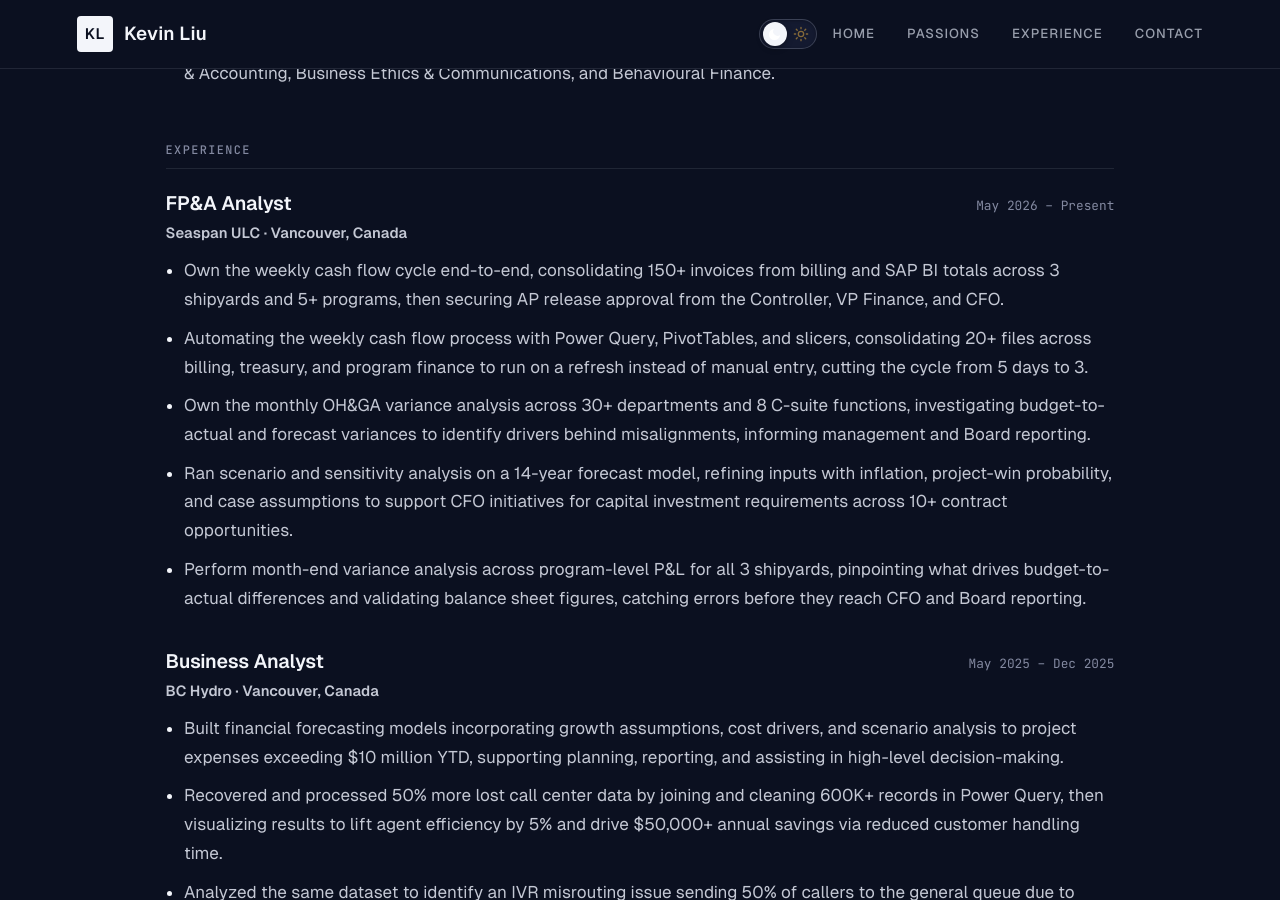
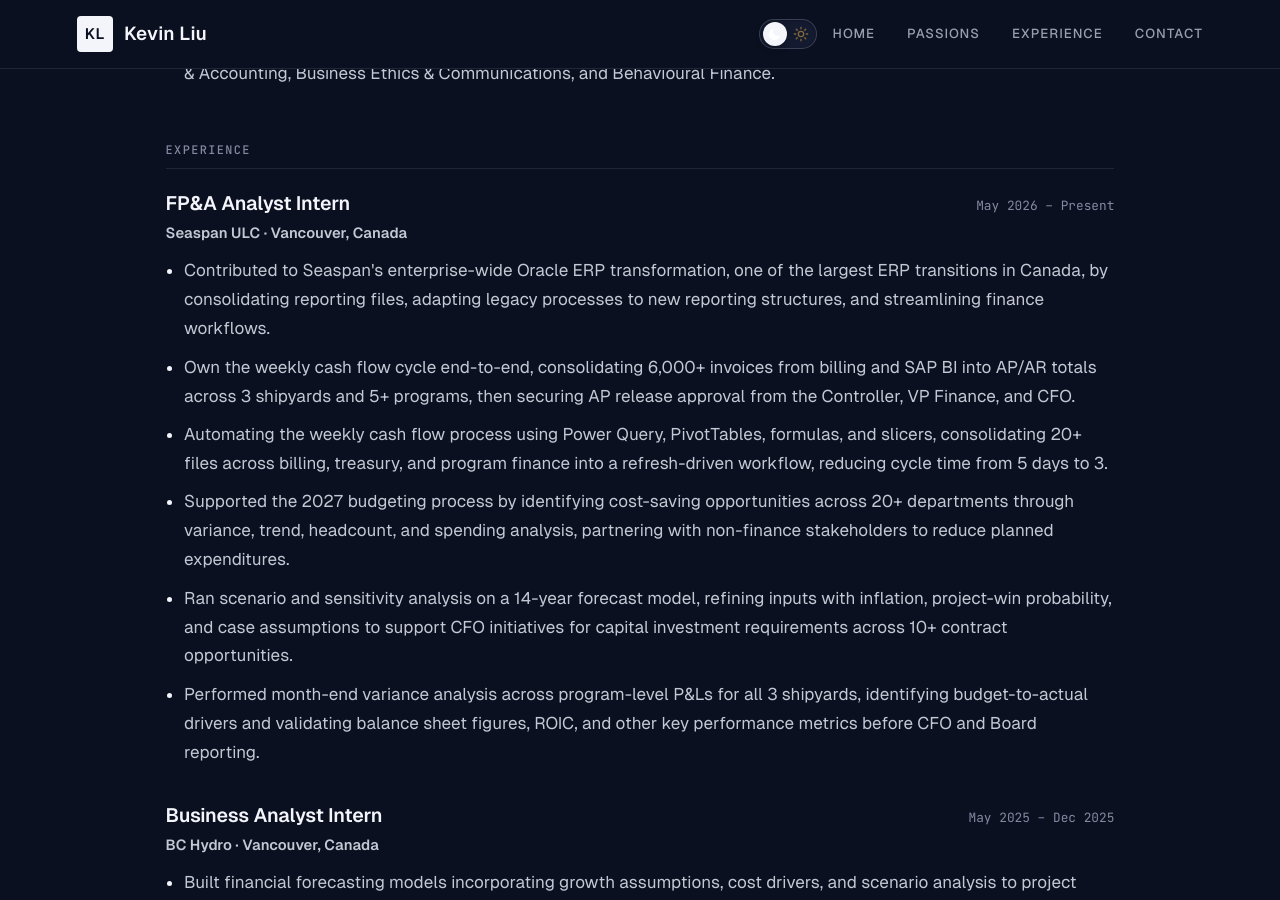
Before and after one commit to kev2k04/kev2k04.github.io, a Jekyll site: the page built from resume.html, in a window 1280 px wide and 900 px high, scrolled down 893 px. Built offline with Jekyll 4.4.1, drawn with Linux system fonts in a browser that asks for light colours; part of the change alters nothing that is shown; some of the changed text lies outside the part shown.

Commit message:
Update Seaspan story and resume to the November resume
- Resume PDF: replace with the resume page only (the cover letter template
  page is left out); resume page text now matches the PDF word for word
- Seaspan: FP&A Analyst Intern; new story covering cash flow ownership,
  automation, the Oracle ERP move, the 2027 budget and Board deck, cost
  savings, the CFO Town Hall model and the 5+7 forecast, with every number
  tied to the resume (6,000+ invoices, 20+ files, 5 days to 3, 14-year model)
- BC Hydro and Joshua Tree figures aligned to the resume; Intern titles
- Graduation date now May 2028; profile blurbs drop unsupported figures

Co-Authored-By: Claude Opus 5.5 <noreply@anthropic.com>

```diff
--- a/_data/experiences.yml
+++ b/_data/experiences.yml
@@ -17,53 +17,87 @@
   company: Seaspan
   logo_text: SE
   logo: "/assets/images/logos/seaspan.png"            # e.g. /assets/images/logos/seaspan.svg
-  role: "FP&A Analyst"
+  role: "FP&A Analyst Intern"
   dates: "May 2026 – Present"
   location: "Vancouver, Canada"
   blurb: >-
-    I'm currently working at Seaspan as a Financial Analyst Intern within the
-    FP&amp;A department. Here, I support forecasting, budgeting, and executive
-    reporting initiatives as a primary responsibility along with any Ad Hoc
-    projects I can get my hands on!
+    I'm currently an FP&amp;A Analyst Intern at Seaspan. I own the weekly cash
+    flow cycle, helped build the 2027 budget, and support the forecasting and
+    reporting that goes up to the CFO and the Board, all while Seaspan moves
+    onto Oracle, one of the largest ERP transitions in Canada.
   image: "/assets/images/seaspan.jpg"
   # Points can be a plain string OR an object. A `key: true` point becomes a
   # clickable, shining highlight; add `image:` to show a popup on hover.
+  # Every number here matches the resume (assets/Kevin-Liu-FPA-Resume.pdf).
   points:
     - text: >-
-        I own the weekly cash flow cycle end-to-end. Every week I consolidate
-        150+ invoices out of billing and SAP BI into AP and AR totals across our
-        3 shipyards and 5+ programs, then take the AP release through approval
-        with the Controller, VP Finance, and CFO.
+        Cash flow is my baby at Seaspan. When the FA2 who owned it left the
+        company, I took over the 13-week rolling forecast of AP and AR, and
+        quickly learned what a poorly maintained legacy file looks like. Every
+        week I consolidate 6,000+ invoices from billing and SAP BI into AP and
+        AR totals across our 3 shipyards and 5+ programs, working with the AP,
+        AR, treasury, billing, and program finance teams, then take the AP
+        release through approval with the Controller, VP Finance, and CFO.
     - text: >-
-        That process used to be five days of manual entry, so I automated it.
-        Using Power Query, PivotTables, and slicers, I wired 20+ files from
-        billing, treasury, and program finance into a model that rebuilds on a
-        refresh instead of by hand, and cut the cycle from 5 days to 3.
+        The process started out almost entirely manual: hardcoded pastes, a long
+        weekly email of invoices to the billing team, and a Monday spent
+        checking their replies one by one. I replaced the email with a shared
+        file on Teams that feeds our AP file through XLOOKUP and LET formulas,
+        then tied the consolidated file to the AP, AR, treasury, and prior-week
+        numbers with lookups. Using Power Query, PivotTables, formulas, and
+        slicers, 20+ files across billing, treasury, and program finance now
+        update on a refresh, which cut the cycle from 5 days to 3.
+    - text: >-
+        I also contributed to Seaspan's Oracle ERP transformation, one of the
+        largest ERP transitions in Canada. When our invoice list changed format,
+        I learned the new mapping, automated a weekly Oracle download into the
+        AP file, and matched each invoice to its project and the chart of
+        accounts so unbillable costs are flagged automatically (IF and IFNA).
+        Before go-live came a blackout period where invoices had to be paid 4
+        weeks ahead, so we worked with the billing team against a forecasted AP
+        limit to decide what could be released before taking it to the VP
+        Finance.
+    - text: >-
+        For the 2027 budget, I worked across the three big pieces: headcount,
+        labour hours, and department costs. For the Board deck, I pulled income
+        statement numbers for the profitability graphs, built headcount
+        waterfall charts, calculated FTEs from labour and production hours,
+        consolidated slides from program finance and capex, and wrote the
+        commentary on OH&amp;GA variances between the 2027 budget and the 2026
+        forecast.
+    - text: >-
+        Alongside the budget, I helped track cost-saving opportunities across
+        20+ departments, including an intern headcount initiative. Each
+        department received an allocated number of interns, and I worked with
+        the department owners to confirm their counts, tracked which roles would
+        continue into 2027, followed up with the CFO on requests for more, and
+        delivered the final intern list for the budget. I also calculated the
+        roll-offs from Project Horizon, the team behind the Oracle move, as
+        people returned to their previous roles.
     - key: true
       image: "/assets/images/CFO Townhall.jpg"
       text: >-
-        During my first month at Seaspan, I had the opportunity to work on a
-        long-term forecast model spanning 2027 to 2040. I ran scenario and
-        sensitivity analyses that considered factors such as inflation,
-        project-win probability, and best/worst-case assumptions, which fed the
-        CFO's capital-investment initiatives across 10+ contract opportunities.
-        The work supported financial reporting for a CFO Town Hall, where the
-        results were presented by Seaspan's CFO, James Clarke.
+        One of my most memorable moments was the CFO Town Hall in North
+        Vancouver. I worked on a 14-year income statement forecast spanning
+        2027 to 2040, running scenario and sensitivity analysis on inflation,
+        project-win probability, and best and worst cases to support the CFO's
+        capital investment initiatives across 10+ contract opportunities. Seeing
+        my slide presented by Seaspan's CFO, James Clarke, was a highlight, even
+        if most of this work is appreciated in silence.
     - text: >-
-        This project gave me early exposure to how long-range financial planning
-        supports executive decision-making, and helped me better understand the
-        role FP&amp;A plays in translating complex assumptions into clear business
-        insights.
+        One of my first projects was the 5+7 forecast: five months of actuals
+        and seven months forecast. I compared January to May actuals against
+        budget, number-checked presentation material against our files, sat in
+        on meetings with budget owners, and uploaded the forecast to E1. When
+        the work picked up in June and the asks started stacking, I started
+        taking notes, recording our team meetings, and confirming asks in
+        1-on-1s. It taught me how much organization and accountability matter.
     - text: >-
-        I currently own the monthly OH&amp;GA variance analysis across 30+
-        departments and 8 C-suite functions. I dig into budget-to-actual and
-        forecast variances to find the drivers behind each misalignment, write
-        the commentary, and build the graphs that feed our management and Board
-        reporting.
-    - text: >-
-        I also run month-end variance analysis on the program-level P&amp;L for
-        all 3 shipyards, validating the balance sheet figures and catching
-        errors before anything reaches the CFO or the Board.
+        Every month I run the OH&amp;GA variance analysis across 30+ departments
+        and the month-end variance analysis on the program-level P&amp;Ls for all
+        3 shipyards, identifying the drivers behind budget-to-actual differences
+        and validating balance sheet figures, ROIC, and other key performance
+        metrics before they reach CFO and Board reporting.
   # Feature story — renders as a clickable card in the panel's detail view that
   # opens a third view (alongside details / gallery). Add `feature:` to any
   # experience to give it one.
@@ -110,6 +144,7 @@
     - DAX
     - Tableau
     - SAP BI
+    - Oracle ERP
     - FP&A
     - Financial Modeling
     - Scenario & Sensitivity Analysis
@@ -151,9 +186,9 @@
     within our workflows, softwares, and departments.
   image: "/assets/images/bc-hydro-wallpaper.jpg"
   points:
-    - "My largest project at BC Hydro focused on reducing the average handle time within the call centre, where costs were exceeding +$1M annually. I utilized software such as Excel, Power BI, Power Query, and DAX Studio to pull and consolidate datasets of over 600,000 rows, then delivered a proposal outlining initiatives around agent training, performance tracking, and system gap identification. This proposal looked to ultimately help reduce average handle time by 6 seconds per agent (or over $50,000 per year) at zero additional cost when fully integrated."
-    - "My second project focused on fixing the Interactive Voice Response (IVR) system, where inaccurate call tagging left over 50% of call drivers unidentifiable in our database. By improving utterance recognition through Google Dialogflow, I reduced the misclassification rate from 30% to 25%. This 5-percentage-point improvement, when scaled across 600,000 annual calls, had the potential to save over 150,000 minutes in misdirected handle time annually."
-    - "Nearing the end of my time at BC Hydro, I helped build a financial forecasting model that incorporated various growth assumptions, cost drivers, and scenarios to project changes in Canada Post expenses under different rate and fee structures. With annual Canada Post expenses exceeding $10 million, the model supported financial planning, reporting, and executive level decision making."
+    - "My largest project at BC Hydro focused on reducing the average handle time within the call centre. Using Excel, Power BI, Power Query, and DAX Studio, I recovered and processed 50% more of our lost call centre data by joining and cleaning 600K+ records, then delivered a proposal around agent training, performance tracking, and system gap identification. Visualizing the results showed a path to lift agent efficiency by 5% and save $50,000+ a year through reduced customer handling time, at zero additional cost once fully integrated."
+    - "My second project focused on the Interactive Voice Response (IVR) system. Analyzing the same dataset, I found a misrouting issue that sent 50% of callers to the general queue after failed verification, where repeated transfers and re-verification by multiple agents added 5 minutes to each interaction. By analyzing Google Dialogflow call data for high-frequency intent phrases, I improved utterance recognition and reduced the error rate from 30% to 25% across 4,000 calls, projected to save 150,000+ minutes a year at scale."
+    - "Nearing the end of my time at BC Hydro, I helped build a financial forecasting model that incorporated various growth assumptions, cost drivers, and scenarios to project changes in Canada Post expenses under different rate and fee structures. With Canada Post expenses exceeding $10 million YTD, the model supported financial planning, reporting, and executive level decision making."
     - "One of the most impactful experiences for developing my software and analytical skills was supporting BC Hydro's Call for Power Energy Management Portfolio initiative, which enabled owners of multiple properties to consolidate their accounts and access preferred energy rates. To improve application quality and reporting accuracy, I reconciled data for 1,500+ external companies across two unstructured Excel trackers and submission databases, creating a reliable dataset for categorization, trend analysis, forecasting, and management reporting."
     - 'The most enjoyable experience I had at BC Hydro was organizing a team building event as an intern. At the time, three separate teams had recently been merged into one, creating some ambiguity around roles and responsibilities. I led team exercises to identify which responsibilities belonged to each department, encouraged open communication among team members, and helped coordinate a team outing afterward. As part of the event, we participated in a guided <a class="exp-link" href="https://chinatowngirl.ca" target="_blank" rel="noopener noreferrer">history tour of Vancouver''s Chinatown led by Judy Maxwell</a>, where we learned about the history and cultural significance of the neighborhood.'
   # Feature story — same role-agnostic block the Seaspan Open House uses.
@@ -203,15 +238,13 @@
         thing I did there, and it did more for how the team worked together than
         any of the exercises I'd planned.
       - >-
-        The system one was the Interactive Voice Response line. Inaccurate call
-        tagging meant over 50% of our call drivers were unidentifiable in the
-        database, so we had a huge volume of calls and almost no reliable
-        picture of what people were actually calling about. I worked on
-        utterance recognition in Google Dialogflow and brought the
-        misclassification rate down from 30% to 25%. Scaled across 600,000
-        annual calls, that 5-percentage-point improvement had the potential to
-        save over 150,000 minutes a year that were being spent sending people to
-        the wrong place.
+        The system one was the Interactive Voice Response line. Half of our
+        callers were failing verification and landing in the general queue,
+        where repeated transfers and re-verification by multiple agents added
+        5 minutes to each interaction. I worked on utterance recognition in
+        Google Dialogflow and brought the error rate down from 30% to 25%
+        across 4,000 calls, which projected to save 150,000+ minutes a year at
+        scale that were being spent sending people to the wrong place.
       - >-
         What stuck with me is that the second problem was invisible until
         someone went looking for it. Nothing was on fire. The line worked, calls
@@ -235,7 +268,7 @@
   logo_text: JT
   logo: "/assets/images/logos/joshuatree.png"
   logo_full: true     # logo fills the chip edge-to-edge (no white padding)
-  role: "Analyst, Private Equity"
+  role: "Analyst, Private Equity Intern"
   dates: "Oct 2024 – May 2025"
   location: "Vancouver, Canada"
   blurb: >-
@@ -254,8 +287,8 @@
       opportunities, business models, and competitive dynamics within the
       healthcare sector.
     - >-
-      I conducted niche market research and screened U.S. healthcare startups with
-      under $1 million in EBITDA. As part of this process, I analyzed financial
+      I conducted niche market research and screened U.S. healthcare firms with
+      under $1 million USD in EBITDA. As part of this process, I analyzed financial
       statements, earnings performance, working capital trends, and balance sheet
       risk to better understand the financial characteristics of companies
       operating within the niche markets I was researching. This research helped
@@ -263,7 +296,7 @@
       our firm's investment strategy.
     - >-
       I evaluated the financial health of more than 15 seed-stage healthcare
-      startups using a variety of valuation methodologies, including comparable
+      startups with limited or early revenue (under $500,000 ARR) using a variety of valuation methodologies, including comparable
       company analysis, precedent transactions, and both EV/Revenue and EV/EBITDA
       multiples where appropriate, depending on each company's stage of maturity
       and financial profile. I assessed each company's scalability, revenue
--- a/_data/profile.yml
+++ b/_data/profile.yml
@@ -8,7 +8,7 @@ location: Vancouver, BC
 # Hero portrait. Shot 4:5 to match the frame, so nothing is cropped at render.
 portrait: "/assets/images/headshot-professional.jpg"
 # Shown under the headshot as "Graduating <grad_date>". Leave blank to hide.
-grad_date: December 2027
+grad_date: May 2028
 headline: >-
   Hi my name is Kevin, and welcome to my website!
 
@@ -18,7 +18,7 @@ music_url: "https://soundcloud.com/kevxn04"
 # A short professional bio shown in the "About" section.
 about: >-
   I'm a 4th year finance student at the UBC Sauder School of Business, currently
-  working at Seaspan as a Financial Analyst Intern in the FP&amp;A department.
+  working at Seaspan as an FP&amp;A Analyst Intern.
   I've built financial models and used data to tell stories, ranging from
   supporting executive reporting at Seaspan to solving operational inefficiencies
   at BC Hydro. One of my biggest passions is technology, and I'm always looking
@@ -60,16 +60,16 @@ expertise:
       models.
   - name: Forecasting
     blurb: >-
-      Modeled a 2027–2040 long-term forecast across inflation, project-win, and
-      best / worst-case scenarios.
+      Ran scenario and sensitivity analysis on a 14-year forecast, 2027 to 2040,
+      and worked on the 5+7 forecast and the 2027 budget at Seaspan.
   - name: Variance Analysis
     blurb: >-
-      Performed month-end budget-to-actual variance analysis spanning 30+
-      departments.
+      Monthly OH&amp;GA variance analysis across 30+ departments, plus month-end
+      program P&amp;L variance analysis for all 3 shipyards.
   - name: Power BI
     blurb: >-
-      Translated long-term forecast output into executive-ready visuals for a
-      120+ person finance audience.
+      Visualized 600K+ call centre records at BC Hydro, with DAX, to show where
+      handle time was going.
   - name: Excel
     blurb: >-
       Power user: dynamic models, scenario tooling, and clean, auditable
--- a/_data/resume.yml
+++ b/_data/resume.yml
@@ -9,37 +9,37 @@ linkedin_url: "https://www.linkedin.com/in/kev2k04/"
 linkedin_text: "linkedin.com/in/kev2k04"
 
 experience:
-  - role: "FP&A Analyst"
+  - role: "FP&A Analyst Intern"
     company: Seaspan ULC
     location: Vancouver, Canada
     start: "May 2026"
     end: Present
     points:
-      - "Own the weekly cash flow cycle end-to-end, consolidating 150+ invoices from billing and SAP BI totals across 3 shipyards and 5+ programs, then securing AP release approval from the Controller, VP Finance, and CFO."
-      - "Automating the weekly cash flow process with Power Query, PivotTables, and slicers, consolidating 20+ files across billing, treasury, and program finance to run on a refresh instead of manual entry, cutting the cycle from 5 days to 3."
-      - "Own the monthly OH&GA variance analysis across 30+ departments and 8 C-suite functions, investigating budget-to-actual and forecast variances to identify drivers behind misalignments, informing management and Board reporting."
+      - "Contributed to Seaspan's enterprise-wide Oracle ERP transformation, one of the largest ERP transitions in Canada, by consolidating reporting files, adapting legacy processes to new reporting structures, and streamlining finance workflows."
+      - "Own the weekly cash flow cycle end-to-end, consolidating 6,000+ invoices from billing and SAP BI into AP/AR totals across 3 shipyards and 5+ programs, then securing AP release approval from the Controller, VP Finance, and CFO."
+      - "Automating the weekly cash flow process using Power Query, PivotTables, formulas, and slicers, consolidating 20+ files across billing, treasury, and program finance into a refresh-driven workflow, reducing cycle time from 5 days to 3."
+      - "Supported the 2027 budgeting process by identifying cost-saving opportunities across 20+ departments through variance, trend, headcount, and spending analysis, partnering with non-finance stakeholders to reduce planned expenditures."
       - "Ran scenario and sensitivity analysis on a 14-year forecast model, refining inputs with inflation, project-win probability, and case assumptions to support CFO initiatives for capital investment requirements across 10+ contract opportunities."
-      - "Perform month-end variance analysis across program-level P&L for all 3 shipyards, pinpointing what drives budget-to-actual differences and validating balance sheet figures, catching errors before they reach CFO and Board reporting."
+      - "Performed month-end variance analysis across program-level P&Ls for all 3 shipyards, identifying budget-to-actual drivers and validating balance sheet figures, ROIC, and other key performance metrics before CFO and Board reporting."
 
-  - role: Business Analyst
+  - role: Business Analyst Intern
     company: BC Hydro
     location: Vancouver, Canada
     start: "May 2025"
     end: "Dec 2025"
     points:
-      - "Built financial forecasting models incorporating growth assumptions, cost drivers, and scenario analysis to project expenses exceeding $10 million YTD, supporting planning, reporting, and assisting in high-level decision-making."
+      - "Built financial forecasting models incorporating growth assumptions, cost drivers, and scenario analysis to project expenses exceeding $10 million YTD, supporting KPI planning, reporting, and assisting in high-level decision-making."
       - "Recovered and processed 50% more lost call center data by joining and cleaning 600K+ records in Power Query, then visualizing results to lift agent efficiency by 5% and drive $50,000+ annual savings via reduced customer handling time."
       - "Analyzed the same dataset to identify an IVR misrouting issue sending 50% of callers to the general queue due to failed verification, where repeated transfers and re-verification by multiple agents inflated handle time by 5 minutes per interaction."
       - "Improved IVR utterance recognition by analyzing Google Dialogflow call data for high-frequency intent phrases, reducing the error rate from 30% to 25% across 4,000 calls and projected to save 150,000+ minutes annually at scale."
 
-  - role: "Analyst, Private Equity"
+  - role: "Analyst, Private Equity Intern"
     company: Joshua Tree Health
     location: Vancouver, Canada
     start: "Oct 2024"
     end: "May 2025"
     points:
       - "Conducted market research and screening on U.S. healthcare firms under $1 million USD in EBITDA, assessing financial health and investment opportunities by evaluating earnings, working capital, and balance sheet risk."
-      - "Conducted an in-depth market analysis of select niches within the mental health care industry by evaluating total market revenue, growth trends, and demographic factors to support strategic decision making."
       - "Evaluated 15+ seed stage companies with limited or early revenue (under $500,000 ARR) using comparable company analysis, market benchmarks, and valuation metrics to assess growth drivers, scalability, and revenue sustainability."
 
 extracurriculars:
@@ -65,13 +65,13 @@ education:
   - degree: "Bachelor of Commerce, Major in Finance"
     school: "The University of British Columbia, Sauder School of Business"
     location: Vancouver, Canada
-    year: "Class of December 2027"
+    year: "Class of May 2028"
     courses: "Corporate Finance, Investment Theory, Investment Policy, Financial Institutions I, Managerial Economics & Accounting, Business Ethics & Communications, and Behavioural Finance."
 
 additional:
   - label: "Technical & Tools"
-    value: "Excel Advanced (PivotTables, SUMIFS, XLOOKUP, INDEX MATCH, IFERROR, etc), Power Query, Power BI, DAX, Tableau, Capital IQ, PitchBook, Bloomberg, Claude Code."
+    value: "Advanced Excel (Power Query, PivotTables, Slicers, XLOOKUP, SUMIFS, FILTER, IFERROR, and more), Oracle ERP, Power BI (DAX), SAP BI, Tableau, foundational SQL and Python, Capital IQ, PitchBook, Bloomberg, Claude Code."
   - label: Skills
-    value: "FP&A, Financial Modeling, Scenario & Sensitivity Analysis, Variance Analysis, Cash Flow Forecasting, Cost Allocation, Financial Statement Analysis, DCF Valuation, NPV/IRR, WACC & Cost of Capital, Comparable Company Analysis."
+    value: "FP&A, Financial Modeling, Scenario & Sensitivity Analysis, Variance Analysis, Cash Flow Forecasting, Cost Allocation (OH&GA), Financial Statement Analysis, Reporting & Dashboarding, Process Automation, Data Modelling, NPV/IRR, WACC."
   - label: Interests
-    value: "Music Production, Content Creation, Personal Fitness, Soccer, Baseball, Video Games, and Cooking."
+    value: "Technology, Music Production, Content Creation, Personal Fitness, Soccer, Basketball, Baseball, Video Games."
```
Also changed, not shown: 1 other file.
